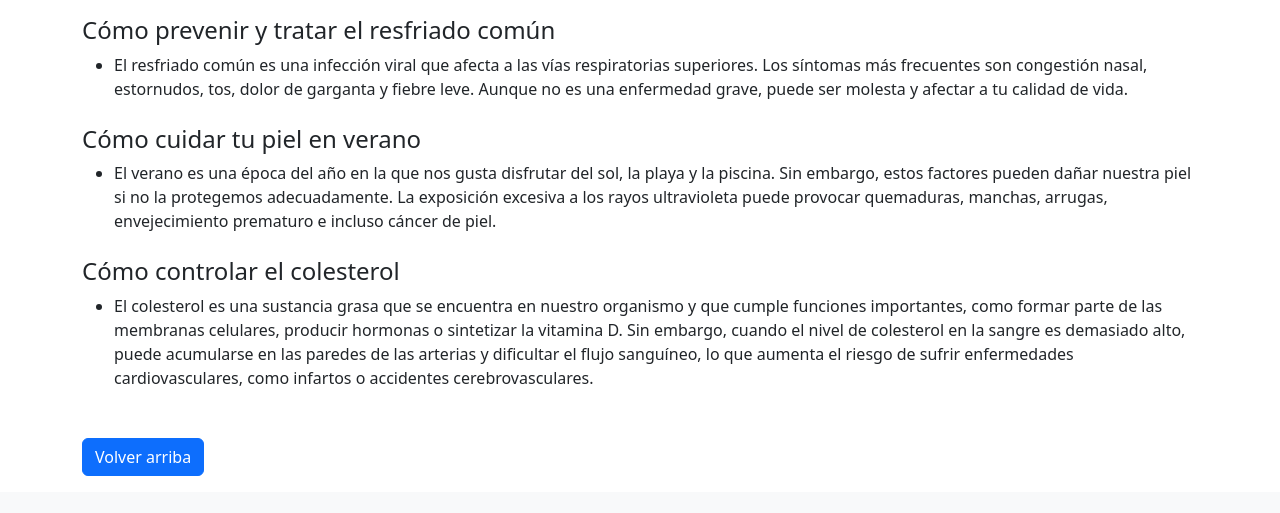
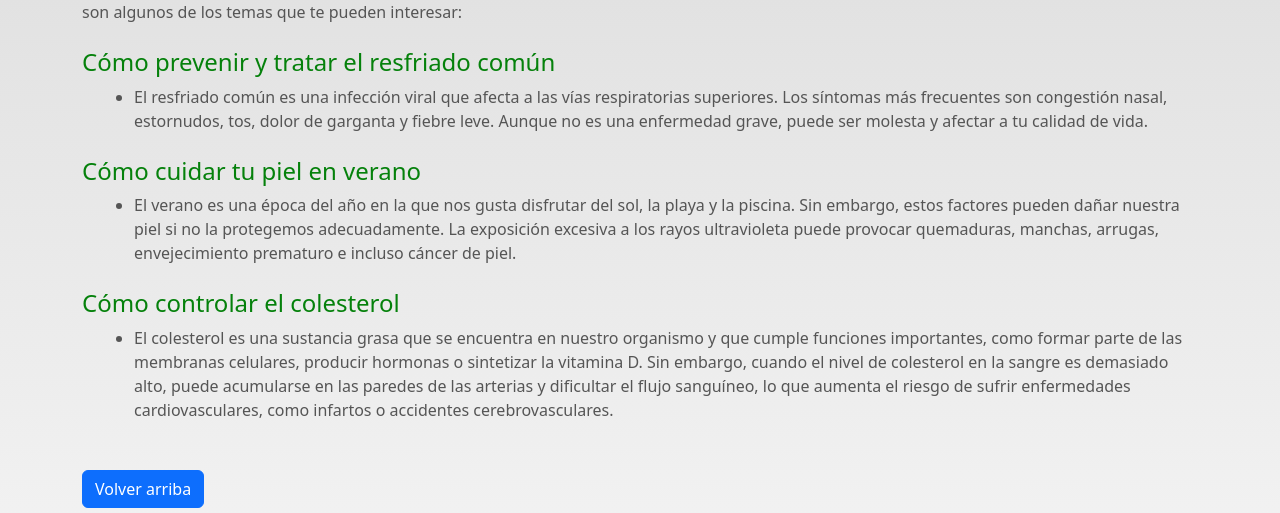
Before and after one commit to eMMa87CR/Victor-Emmanuel-Mercado---Comision-56575, a plain HTML site: page html/consejos.html in a window 1280 px wide. Shown: the part 275-788 px from the top of the page. Drawn offline with nearby package versions, Linux system fonts and the light colour scheme; the site is published under a folder, as on GitHub Pages, so addresses that start at the root find nothing.

Commit message:
cambio ruta

```diff
--- a/html/consejos.html
+++ b/html/consejos.html
@@ -5,7 +5,7 @@
     <meta charset="UTF-8">
     <meta name="viewport" content="width=device-width, initial-scale=1.0">
     <title>Consejos de Salud</title>
-    <link rel="stylesheet" href="/css/style.css">
+    <link rel="stylesheet" href="../css/style.css">
     <link href="https://cdn.jsdelivr.net/npm/bootstrap@5.3.2/dist/css/bootstrap.min.css" rel="stylesheet"
         integrity="sha384-T3c6CoIi6uLrA9TneNEoa7RxnatzjcDSCmG1MXxSR1GAsXEV/Dwwykc2MPK8M2HN" crossorigin="anonymous">
     <link href="https://unpkg.com/aos@2.3.1/dist/aos.css" rel="stylesheet">
```
Also changed, not shown: html/contacto.html (+1 -1 lines), html/nosotros.html (+1 -1 lines), html/servicios.html (+1 -1 lines), index.html (+1 -1 lines).
